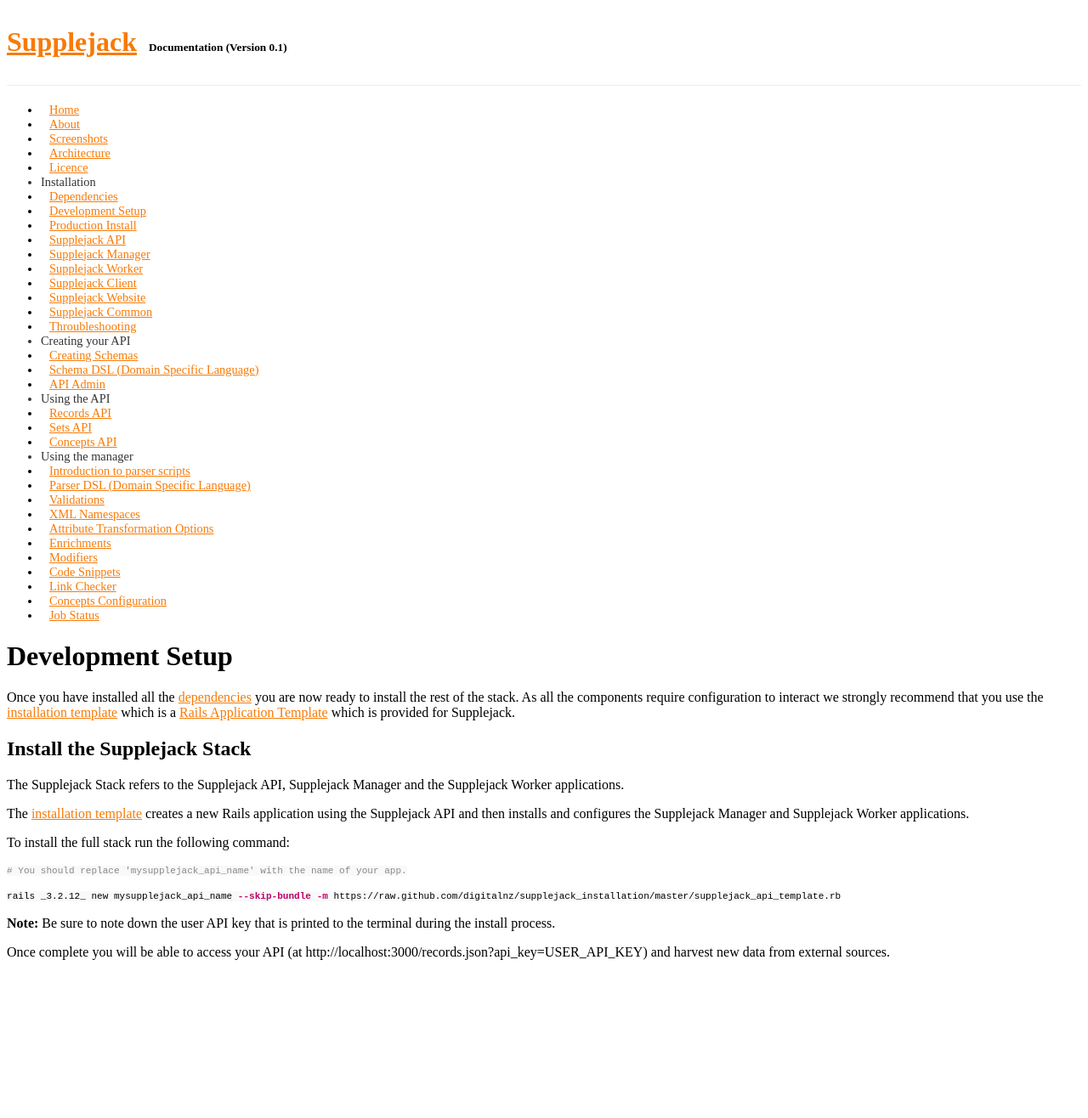
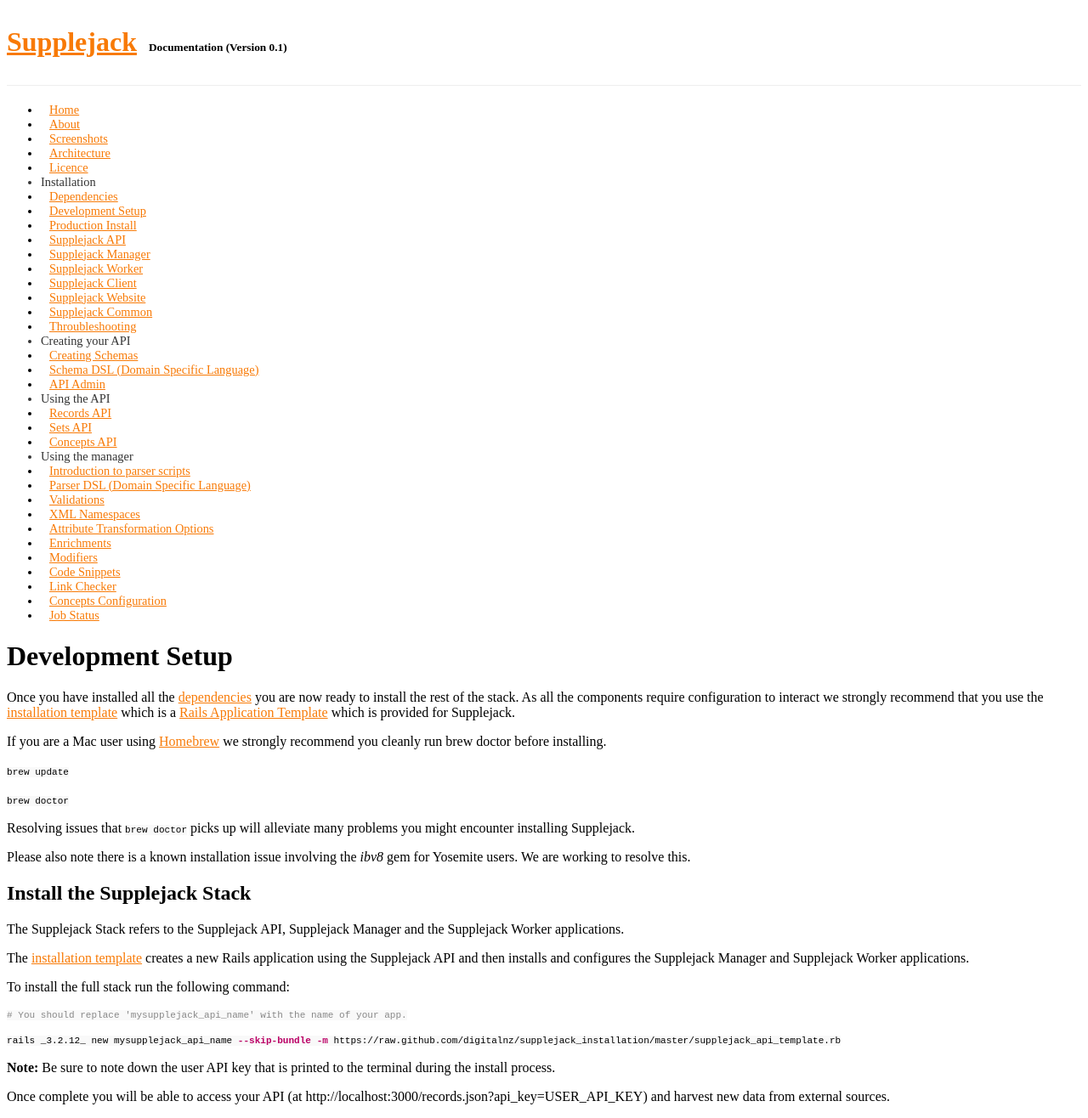
Before and after one commit to DigitalNZ/supplejack, a Jekyll site: the page built from _posts/2014-05-01-development-setup.md, in a window 1280 px wide. Shown: the whole page at 85% size. Built offline with Jekyll 4.4.1, drawn with Linux system fonts in a browser that asks for light colours; Markdown is read by kramdown in place of the engine named in the settings; a style sheet for code colours, icons or effects is not loaded; before the commit the page ends 1146 px from its top, so only the background shows below that.

Commit message:
Update 2014-05-01-development-setup.md

```diff
--- a/_posts/2014-05-01-development-setup.md
+++ b/_posts/2014-05-01-development-setup.md
@@ -7,6 +7,17 @@
 ---
 
 Once you have installed all the [dependencies](/supplejack/start/dependencies.html) you are now ready to install the rest of the stack. As all the components require configuration to interact we strongly recommend that you use the [installation template](https://github.com/DigitalNZ/supplejack_installation) which is a [Rails Application Template](http://guides.rubyonrails.org/rails_application_templates.html) which is provided for Supplejack.
+
+If you are a Mac user using [Homebrew](http://brew.sh/) we strongly recommend you cleanly run brew doctor before installing.
+
+`brew update`
+
+`brew doctor`
+
+Resolving issues that `brew doctor` picks up will alleviate many problems you might encounter installing Supplejack.
+
+Please also note there is a known installation issue involving the _ibv8_ gem for Yosemite users. We are working to resolve this.
+
 
 ## Install the Supplejack Stack
 
```
